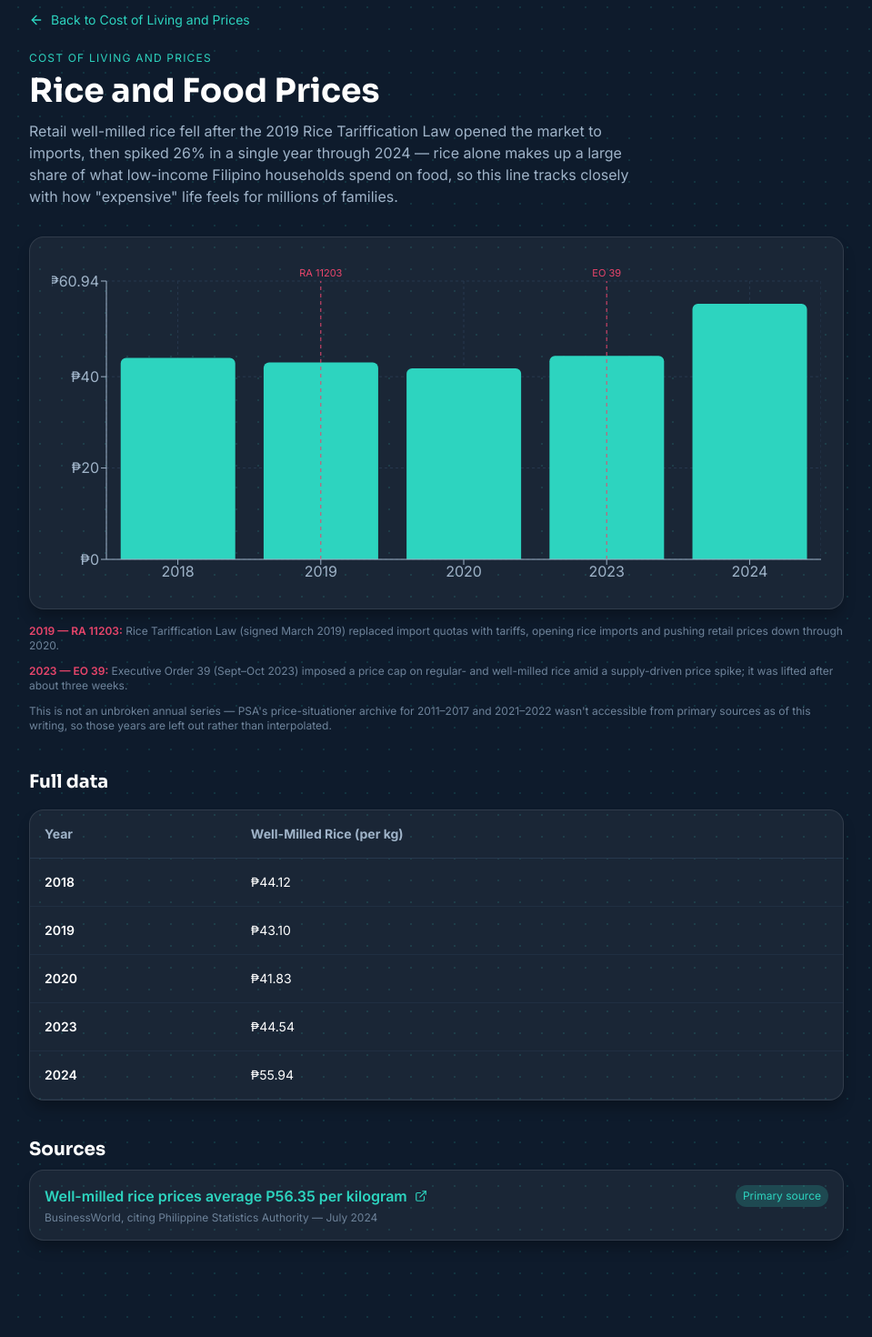
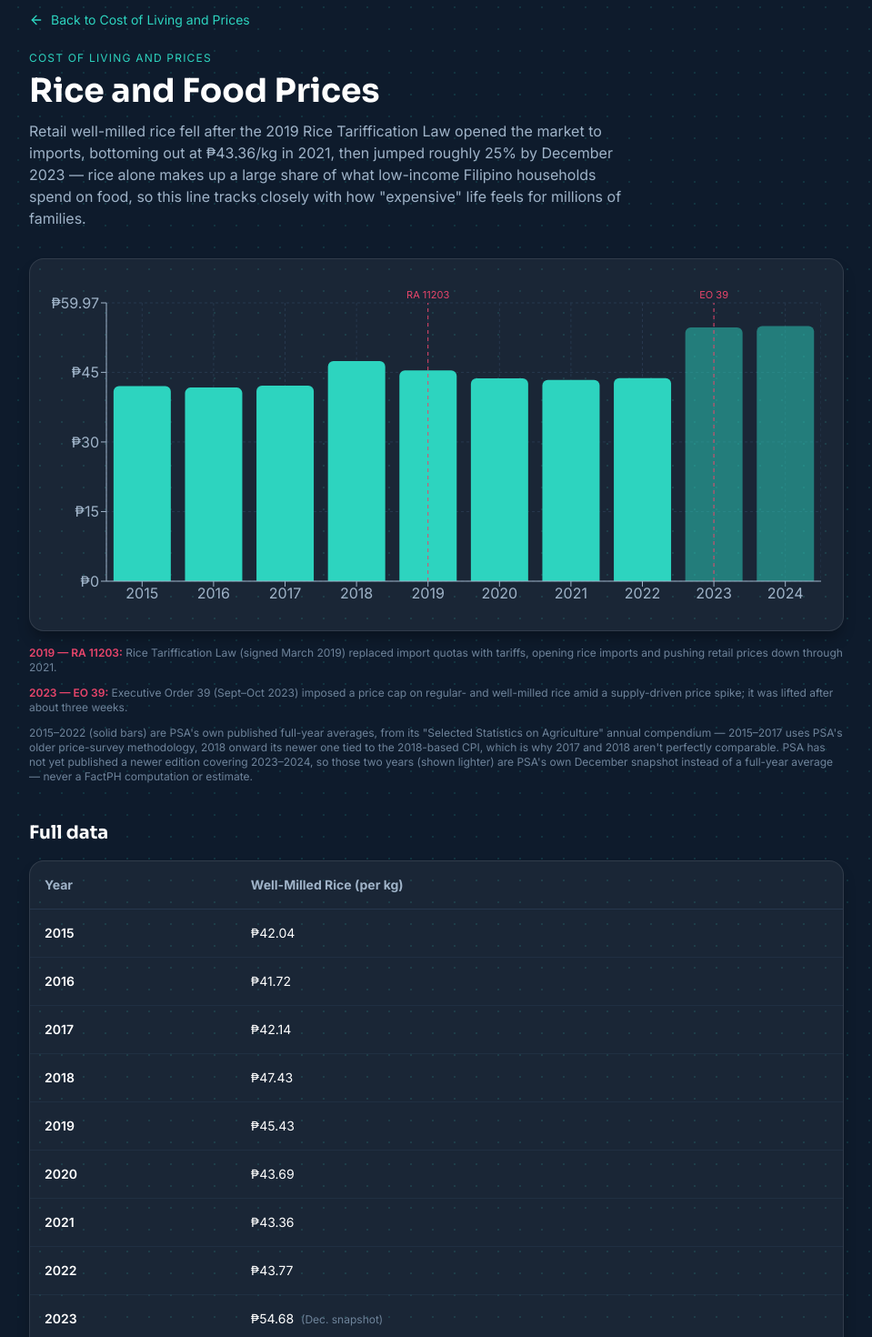
Before and after one commit to manderson33/FACTPH, a React (Vite) app: page /visualization/rice-food-prices in a window 1280 px wide. Shown: the part 100-1570 px from the top of the page at 91% size, without its empty margins (160-1119 px from the left). Built offline with nearby package versions, Linux system fonts and the light colour scheme.

Commit message:
Updated Data in Costs of Living

```diff
--- a/src/data/exploreCategories.ts
+++ b/src/data/exploreCategories.ts
@@ -34,7 +34,7 @@ export const exploreCategories: ExploreCategory[] = [
         visualization: {
           id: "food-inflation",
           description:
-            "In both confirmed years, food prices rose faster than headline inflation — 7.9% vs 5.98% in 2023, 4.5% vs 3.21% in 2024.",
+            "Food prices have outpaced headline inflation in 5 of the last 7 years — PSA's own published annual averages, 2019 to 2025.",
           status: "published",
         },
       },
@@ -43,7 +43,7 @@ export const exploreCategories: ExploreCategory[] = [
         visualization: {
           id: "rice-food-prices",
           description:
-            "Well-milled rice fell after the 2019 tariffication law, then spiked 26% in 2024 — tracked against RA 11203 and the 2023 EO 39 price cap.",
+            "Well-milled rice fell after the 2019 tariffication law to a low of ₱43.36/kg in 2021, then jumped roughly 25% by December 2023 — PSA's own figures, 2015 to 2024.",
           status: "published",
         },
       },
--- a/src/data/foodInflationData.ts
+++ b/src/data/foodInflationData.ts
@@ -1,33 +1,65 @@
 export interface FoodVsHeadlineYear {
   year: number;
+  label: string;
   headlinePct: number;
   foodPct: number;
+  /** True for a single-month reading rather than a full calendar-year average. */
+  partial: boolean;
 }
 
-// Source: Philippine Statistics Authority Consumer Price Index releases, food
-// and non-alcoholic beverages sub-index vs. headline inflation, full-year
-// averages. PSA's food-specific breakout isn't as consistently archived/
-// accessible as headline inflation, so only these two years could be confirmed
-// as clean, comparable full-year averages as of this writing.
+// Source: Philippine Statistics Authority, Summary Inflation Report /
+// December Consumer Price Index press releases — the full-year average
+// inflation rate PSA itself states for "Food and Non-Alcoholic Beverages"
+// versus the headline (all-items) rate, as originally published in each
+// year's own December report. These are literal published figures — no
+// FactPH computation, netting, or estimation of any kind.
+// 2019-2021 were originally published under the 2012-based CPI. PSA
+// rebased the CPI to 2018=100 in February 2022; 2021's headline rate was
+// later restated to 3.9% under the new base (vs. the 4.5% shown here, as
+// PSA itself reported it at the time) — both figures are PSA's own, just
+// from different base-year vintages. 2022-2025 are already on the current
+// 2018-based CPI, so no restatement applies to them.
+// 2025's food figure is corroborated by GMA News' direct citation of PSA's
+// year-end release, since PSA's own press release PDF for December 2025
+// was not independently retrievable as of this writing.
+// 2026: not a completed calendar year yet, and PSA's June 2026 Summary
+// Inflation Report states a January-June year-to-date average only for
+// headline and core inflation, not for the Food and Non-Alcoholic
+// Beverages commodity group specifically. Rather than compute a food
+// year-to-date average ourselves, 2026 shows PSA's own June 2026 monthly
+// reading for both series instead, clearly flagged as a single month, not
+// a year-to-date or annual average like every other year on this chart.
 export const foodVsHeadlineByYear: FoodVsHeadlineYear[] = [
-  { year: 2023, headlinePct: 5.98, foodPct: 7.9 },
-  { year: 2024, headlinePct: 3.21, foodPct: 4.5 },
+  { year: 2019, label: "2019", headlinePct: 2.5, foodPct: 2.1, partial: false },
+  { year: 2020, label: "2020", headlinePct: 2.6, foodPct: 2.7, partial: false },
+  { year: 2021, label: "2021", headlinePct: 4.5, foodPct: 5.2, partial: false },
+  { year: 2022, label: "2022", headlinePct: 5.8, foodPct: 5.9, partial: false },
+  { year: 2023, label: "2023", headlinePct: 5.98, foodPct: 7.9, partial: false },
+  { year: 2024, label: "2024", headlinePct: 3.21, foodPct: 4.4, partial: false },
+  { year: 2025, label: "2025", headlinePct: 1.66, foodPct: 1.2, partial: false },
+  { year: 2026, label: "2026 (Jun)", headlinePct: 6.4, foodPct: 5.2, partial: true },
 ];
-
-// A more recent single-month reading, for context on how current the gap still
-// is — not part of the annual chart series since it isn't a full-year average.
-export const latestMonthlyReading = {
-  month: "June 2026",
-  headlinePct: 6.4,
-  foodPct: 5.4,
-};
 
 export const foodInflationSources = [
   {
-    title: "Summary Inflation Report, Consumer Price Index (2018=100)",
+    title: "Summary Inflation Report, Consumer Price Index (2018=100): June 2026",
+    url: "https://psa.gov.ph/content/summary-inflation-report-consumer-price-index-2018100-june-2026",
+    publisher: "Philippine Statistics Authority",
+    date: "7 Jul. 2026",
+    sourceType: "primary" as const,
+  },
+  {
+    title: "Summary Inflation Report, Consumer Price Index (2018=100 / 2012=100 by year)",
     url: "https://psa.gov.ph/price-indices/cpi-ir",
     publisher: "Philippine Statistics Authority",
-    date: "2024–2026 releases",
+    date: "2019–2025 releases",
+    sourceType: "primary" as const,
+  },
+  {
+    title: "Philippines closes 2025 with 1.7% inflation rate",
+    url: "https://www.gmanetwork.com/news/money/economy/971786/philippines-closes-2025-with-1-7-inflation-rate/story/",
+    publisher: "GMA News, citing Philippine Statistics Authority",
+    date: "6 Jan. 2026",
     sourceType: "primary" as const,
   },
 ];
--- a/src/data/ricePricesData.ts
+++ b/src/data/ricePricesData.ts
@@ -1,22 +1,41 @@
 export interface RicePriceYear {
   year: number;
   pricePerKg: number;
+  /** True for a full calendar-year average; false for a single December
+   * snapshot (used only where PSA has not yet published that year's annual
+   * average in its "Selected Statistics on Agriculture" series). */
+  isAnnualAverage: boolean;
 }
 
-// Source: PSA retail price monitoring for well-milled rice, as reported in PSA
-// price situationer releases and Philippine business press (BusinessWorld,
-// citing PSA). This is not an unbroken annual series — PSA's price-situationer
-// archive for 2011-2017 and 2021-2022 could not be retrieved from accessible
-// sources as of this writing, so those years are left out rather than
-// interpolated. The years available still capture the two defining events in
-// recent rice-price policy:
-export const ricePriceByYear: RicePriceYear[] = [
-  { year: 2018, pricePerKg: 44.12 },
-  { year: 2019, pricePerKg: 43.10 },
-  { year: 2020, pricePerKg: 41.83 },
-  { year: 2023, pricePerKg: 44.54 },
-  { year: 2024, pricePerKg: 55.94 },
+// Source: Philippine Statistics Authority, "Selected Statistics on
+// Agriculture" (2015-2017) and "Selected Statistics on Agriculture and
+// Fisheries" (2018-2022), Table 6.3 "Cereals: Average Domestic and World
+// Prices by Type" — well-milled rice, retail, national average, full
+// calendar-year figures as PSA itself publishes them. These are two
+// different PSA data vintages: 2015-2017 uses PSA's older Retail Price
+// Survey methodology; 2018 onward uses PSA's "new data series," the Retail
+// Price Survey of Commodities for the 2018-based CPI — PSA's own SSAF
+// documents flag this methodology change explicitly, which is why 2017 and
+// 2018 are not perfectly comparable.
+// 2023-2024: PSA has not yet published an SSAF edition covering these
+// years, and its interim "Price Situationer" bulletins are bi-weekly
+// snapshots, not annual averages — so rather than compute an average
+// ourselves, these two years show PSA's own second-phase-of-December
+// snapshot instead, clearly flagged as such (shown lighter in the chart).
+const ricePriceByYearRaw: { year: number; pricePerKg: number; isAnnualAverage: boolean }[] = [
+  { year: 2015, pricePerKg: 42.04, isAnnualAverage: true },
+  { year: 2016, pricePerKg: 41.72, isAnnualAverage: true },
+  { year: 2017, pricePerKg: 42.14, isAnnualAverage: true },
+  { year: 2018, pricePerKg: 47.43, isAnnualAverage: true },
+  { year: 2019, pricePerKg: 45.43, isAnnualAverage: true },
+  { year: 2020, pricePerKg: 43.69, isAnnualAverage: true },
+  { year: 2021, pricePerKg: 43.36, isAnnualAverage: true },
+  { year: 2022, pricePerKg: 43.77, isAnnualAverage: true },
+  { year: 2023, pricePerKg: 54.68, isAnnualAverage: false },
+  { year: 2024, pricePerKg: 54.97, isAnnualAverage: false },
 ];
+
+export const ricePriceByYear: RicePriceYear[] = ricePriceByYearRaw;
 
 export interface RiceEvent {
   year: number;
@@ -29,7 +48,7 @@ export const riceEvents: RiceEvent[] = [
     year: 2019,
     label: "RA 11203",
     description:
-      "Rice Tariffication Law (signed March 2019) replaced import quotas with tariffs, opening rice imports and pushing retail prices down through 2020.",
+      "Rice Tariffication Law (signed March 2019) replaced import quotas with tariffs, opening rice imports and pushing retail prices down through 2021.",
   },
   {
     year: 2023,
@@ -41,10 +60,38 @@ export const riceEvents: RiceEvent[] = [
 
 export const ricePriceSources = [
   {
-    title: "Well-milled rice prices average P56.35 per kilogram",
-    url: "https://www.bworldonline.com/economy/2024/07/02/605704/well-milled-rice-prices-average-p56-35-per-kilogram/",
-    publisher: "BusinessWorld, citing Philippine Statistics Authority",
-    date: "July 2024",
+    title: "Special Release: Price Situationer of Selected Agricultural Commodities, Second Phase of December 2024",
+    url: "https://psa.gov.ph/system/files/psd/Special%20Release%20on%20Price%20Situationer%20of%20Agri%20Commodities_2ndPhaseDecember2024.pdf",
+    publisher: "Philippine Statistics Authority",
+    date: "27 Dec. 2024",
+    sourceType: "primary" as const,
+  },
+  {
+    title: "Special Release: Price Situationer of Selected Agricultural Commodities, Second Phase of December 2023",
+    url: "https://psa.gov.ph/system/files/psd/Special%20Release%20on%20Price%20Situationer%20of%20Agri%20Commodities_2ndPhaseDec2023.pdf",
+    publisher: "Philippine Statistics Authority",
+    date: "29 Dec. 2023",
+    sourceType: "primary" as const,
+  },
+  {
+    title: "Selected Statistics on Agriculture and Fisheries (2018-2022), Table 6.3",
+    url: "https://psa.gov.ph/system/files/main-publication/1-(ons-cleared)-Publication%20on%20SSAF-signed_0.pdf",
+    publisher: "Philippine Statistics Authority",
+    date: "2023",
+    sourceType: "primary" as const,
+  },
+  {
+    title: "Selected Statistics on Agriculture and Fisheries 2022 (2017-2021), Table 6.3",
+    url: "https://psa.gov.ph/system/files/main-publication/(ons-cleared)_SSAF%202022%20as%20of%2030082022_ONS-signed.pdf",
+    publisher: "Philippine Statistics Authority",
+    date: "2022",
+    sourceType: "primary" as const,
+  },
+  {
+    title: "Selected Statistics on Agriculture 2020 (2015-2019), Table 6.3",
+    url: "https://psa.gov.ph/system/files/main-publication/2_SSA2020_final_signed.pdf",
+    publisher: "Philippine Statistics Authority",
+    date: "2020",
     sourceType: "primary" as const,
   },
 ];
--- a/src/locales/en/translation.json
+++ b/src/locales/en/translation.json
@@ -96,11 +96,11 @@
     },
     "food-inflation": {
       "title": "Food inflation",
-      "description": "In both confirmed years, food prices rose faster than headline inflation — 7.9% vs 5.98% in 2023, 4.5% vs 3.21% in 2024."
+      "description": "Food prices have outpaced headline inflation in 5 of the last 7 years — PSA's own published annual averages, 2019 to 2025."
     },
     "rice-food-prices": {
       "title": "Rice and food prices",
-      "description": "Well-milled rice fell after the 2019 tariffication law, then spiked 26% in 2024 — tracked against RA 11203 and the 2023 EO 39 price cap."
+      "description": "Well-milled rice fell after the 2019 tariffication law to a low of ₱43.36/kg in 2021, then jumped roughly 25% by December 2023 — PSA's own figures, 2015 to 2024."
     },
     "yolanda-housing": {
       "title": "Housing ownership and tenure",
@@ -176,19 +176,22 @@
     "foodInflation": {
       "eyebrow": "Cost of Living and Prices",
       "title": "Food Inflation",
-      "description": "PSA breaks food and non-alcoholic beverages out of headline inflation as its own series — and in both years with confirmed full-year averages, food prices rose faster than prices overall. As of {{month}}, that gap was still open: headline inflation was {{headlinePct}}% against food inflation of {{foodPct}}%.",
-      "footnote": "Limited to years with a confirmed, comparable full-year average for both series — PSA's food-CPI breakout for 2011–2022 wasn't consistently accessible from primary sources as of this writing, so this chart is intentionally short rather than padded with estimates.",
+      "description": "PSA breaks food and non-alcoholic beverages out of headline inflation as its own series — food prices have outpaced headline inflation in 5 of the last 7 years, spiking to 7.9% in 2023 against 5.98% headline. The latest available reading, {{month}}, shows the gap open again: headline inflation at {{headlinePct}}% against food inflation of {{foodPct}}%.",
+      "footnote": "Every figure is PSA's own published average — never computed, netted, or estimated by FactPH. 2019–2021 were originally published under the 2012-based CPI; PSA rebased to 2018=100 in February 2022, and 2021's headline rate was later restated to 3.9% under the new base (versus the 4.5% shown here, as PSA reported it at the time) — both are PSA's own figures, just from different base-year vintages. 2022–2025 are unaffected, already on the current 2018-based CPI. 2025's food figure is corroborated by GMA News' direct citation of PSA's year-end release, since PSA's own December 2025 press release PDF could not be independently retrieved as of this writing. The 2026 bars (shown lighter) are PSA's June 2026 monthly reading, not a full-year or year-to-date average like every other year shown — PSA's June 2026 report gives a January–June year-to-date average for headline inflation but not for the food and non-alcoholic beverages group specifically, so rather than compute one ourselves, both series show the same single month instead.",
       "legendHeadline": "Headline inflation",
       "legendFood": "Food inflation",
       "tableHeadline": "Headline Inflation",
-      "tableFood": "Food Inflation"
+      "tableFood": "Food Inflation",
+      "monthlyTag": "(single month)"
     },
     "riceFoodPrices": {
       "eyebrow": "Cost of Living and Prices",
       "title": "Rice and Food Prices",
-      "description": "Retail well-milled rice fell after the 2019 Rice Tariffication Law opened the market to imports, then spiked 26% in a single year through 2024 — rice alone makes up a large share of what low-income Filipino households spend on food, so this line tracks closely with how \"expensive\" life feels for millions of families.",
-      "footnote": "This is not an unbroken annual series — PSA's price-situationer archive for 2011–2017 and 2021–2022 wasn't accessible from primary sources as of this writing, so those years are left out rather than interpolated.",
-      "tooltipLabel": "Well-milled rice",
+      "description": "Retail well-milled rice fell after the 2019 Rice Tariffication Law opened the market to imports, bottoming out at ₱43.36/kg in 2021, then jumped roughly 25% by December 2023 — rice alone makes up a large share of what low-income Filipino households spend on food, so this line tracks closely with how \"expensive\" life feels for millions of families.",
+      "footnote": "2015–2022 (solid bars) are PSA's own published full-year averages, from its \"Selected Statistics on Agriculture\" annual compendium — 2015–2017 uses PSA's older price-survey methodology, 2018 onward its newer one tied to the 2018-based CPI, which is why 2017 and 2018 aren't perfectly comparable. PSA has not yet published a newer edition covering 2023–2024, so those two years (shown lighter) are PSA's own December snapshot instead of a full-year average — never a FactPH computation or estimate.",
+      "tooltipLabel": "Well-milled rice (annual average)",
+      "tooltipLabelSnapshot": "Well-milled rice (December snapshot)",
+      "decSnapshotTag": "(Dec. snapshot)",
       "tableRice": "Well-Milled Rice (per kg)"
     },
     "yolandaHousing": {
--- a/src/pages/visualizations/RiceFoodPricesPage.tsx
+++ b/src/pages/visualizations/RiceFoodPricesPage.tsx
@@ -5,6 +5,7 @@ import { ArrowLeft, ExternalLink } from "lucide-react";
 import {
   BarChart,
   Bar,
+  Cell,
   XAxis,
   YAxis,
   CartesianGrid,
@@ -52,9 +53,11 @@ export default function RiceFoodPricesPage() {
                 labelStyle={{ color: "#9FB3C8" }}
                 itemStyle={{ color: "#FFFFFF" }}
                 cursor={{ fill: "#2DD4BF", fillOpacity: 0.06 }}
-                formatter={(value) => [
+                formatter={(value, _name, item) => [
                   `₱${Number(value).toFixed(2)}/kg`,
-                  t("pages.riceFoodPrices.tooltipLabel"),
+                  item?.payload?.isAnnualAverage
+                    ? t("pages.riceFoodPrices.tooltipLabel")
+                    : t("pages.riceFoodPrices.tooltipLabelSnapshot"),
                 ]}
               />
               {riceEvents.map((event) => (
@@ -66,7 +69,15 @@ export default function RiceFoodPricesPage() {
                   label={{ value: event.label, position: "top", fill: "#E8456B", fontSize: 11 }}
                 />
               ))}
-              <Bar dataKey="pricePerKg" fill="#2DD4BF" radius={[6, 6, 0, 0]} />
+              <Bar dataKey="pricePerKg" radius={[6, 6, 0, 0]}>
+                {ricePriceByYear.map((row) => (
+                  <Cell
+                    key={row.year}
+                    fill="#2DD4BF"
+                    fillOpacity={row.isAnnualAverage ? 1 : 0.5}
+                  />
+                ))}
+              </Bar>
             </BarChart>
           </ResponsiveContainer>
         </motion.div>
@@ -96,7 +107,14 @@ export default function RiceFoodPricesPage() {
               {ricePriceByYear.map((row) => (
                 <tr key={row.year} className="border-b border-grid/50">
                   <td className="p-4 font-semibold text-white">{row.year}</td>
-                  <td className="p-4">₱{row.pricePerKg.toFixed(2)}</td>
+                  <td className="p-4">
+                    ₱{row.pricePerKg.toFixed(2)}
+                    {!row.isAnnualAverage && (
+                      <span className="ml-2 text-footnote text-xs">
+                        {t("pages.riceFoodPrices.decSnapshotTag")}
+                      </span>
+                    )}
+                  </td>
                 </tr>
               ))}
             </tbody>
```
Also changed, not shown: src/locales/tl/translation.json (+11 -8 lines), src/pages/visualizations/FoodInflationPage.tsx (+27 -13 lines).
